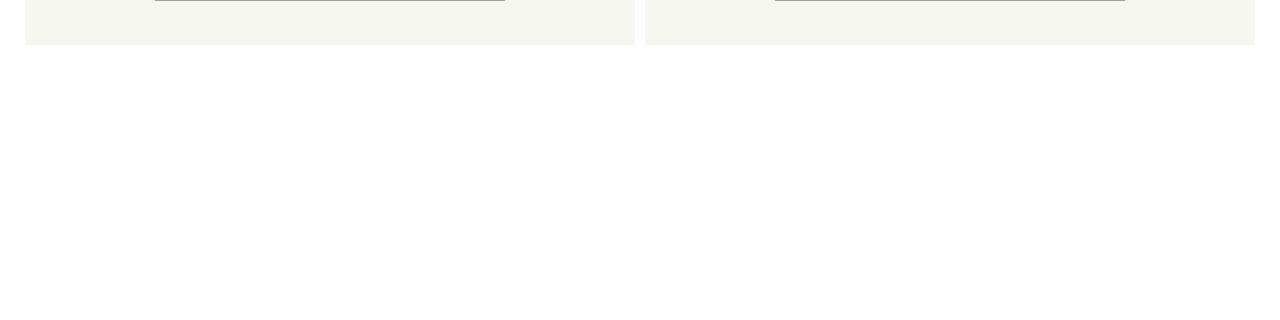
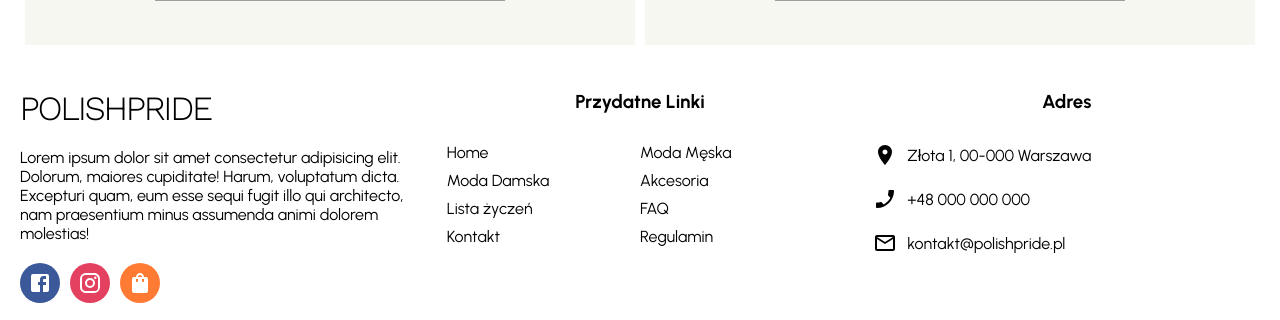
Before and after one commit to MeloonDev/e-commerce-polishpride, a React (Create React App) app: page / in a window 1280 px wide. Shown: the part 1664-1984 px from the top of the page. Before the commit the page ends 1734 px from the top, so only its background shows below. Built offline with nearby package versions, Linux system fonts and the light colour scheme; grey boxes are pictures that could not be loaded.

Commit message:
Create Footer

```diff
--- a/public/index.html
+++ b/public/index.html
@@ -21,7 +21,7 @@
         font-family: "Urbanist", sans-serif;
       }
     </style>
-    <title>POLISH PRIDE</title>
+    <title>POLISHPRIDE</title>
   </head>
   <body>
     <noscript>You need to enable JavaScript to run this app.</noscript>
--- /dev/null
+++ b/src/components/Footer.jsx
@@ -0,0 +1,143 @@
+import styled from "styled-components";
+import FacebookIcon from "@mui/icons-material/Facebook";
+import InstagramIcon from "@mui/icons-material/Instagram";
+import ShoppingBagIcon from "@mui/icons-material/ShoppingBag";
+import LocationOnIcon from "@mui/icons-material/LocationOn";
+import PhoneEnabledIcon from "@mui/icons-material/PhoneEnabled";
+import EmailOutlinedIcon from "@mui/icons-material/EmailOutlined";
+
+const Container = styled.div`
+  display: flex;
+`;
+
+const Left = styled.div`
+  flex: 1;
+  display: flex;
+  flex-direction: column;
+  padding: 20px;
+`;
+
+const Logo = styled.h1`
+  font-weight: bold;
+  font-family: "Work Sans", sans-serif;
+`;
+
+const Desc = styled.p`
+  margin: 20px 0;
+`;
+
+const SocialContainer = styled.div`
+  display: flex;
+`;
+
+const SocialIcon = styled.div`
+  width: 40px;
+  height: 40px;
+  border-radius: 50%;
+  color: #fff;
+  background-color: ${(props) => props.color};
+  display: flex;
+  justify-content: center;
+  align-items: center;
+  margin-right: 10px;
+  cursor: pointer;
+  transition: all 0.3s;
+
+  &:hover {
+    transform: scale(1.1);
+  }
+`;
+
+const Center = styled.div`
+  flex: 1;
+  padding: 20px;
+`;
+
+const Title = styled.h3`
+  margin-bottom: 30px;
+  text-align: center;
+`;
+
+const List = styled.ul`
+  margin: 0;
+  padding: 0;
+  list-style: none;
+  display: flex;
+  flex-wrap: wrap;
+`;
+
+const ListItem = styled.li`
+  width: 50%;
+  margin-bottom: 9px;
+  cursor: pointer;
+
+  &:hover {
+    text-decoration: underline;
+  }
+`;
+
+const Right = styled.div`
+  flex: 1;
+  padding: 20px;
+`;
+
+const ContactItem = styled.div`
+  margin-bottom: 20px;
+  display: flex;
+  align-items: center;
+`;
+
+const Footer = () => {
+  return (
+    <Container>
+      <Left>
+        <Logo>POLISHPRIDE</Logo>
+        <Desc>
+          Lorem ipsum dolor sit amet consectetur adipisicing elit. Dolorum,
+          maiores cupiditate! Harum, voluptatum dicta. Excepturi quam, eum esse
+          sequi fugit illo qui architecto, nam praesentium minus assumenda animi
+          dolorem molestias!
+        </Desc>
+        <SocialContainer>
+          <SocialIcon color="#3B5999">
+            <FacebookIcon />
+          </SocialIcon>
+          <SocialIcon color="#e4405f">
+            <InstagramIcon />
+          </SocialIcon>
+          <SocialIcon color="#FF7B33">
+            <ShoppingBagIcon />
+          </SocialIcon>
+        </SocialContainer>
+      </Left>
+      <Center>
+        <Title>Przydatne Linki</Title>
+        <List>
+          <ListItem>Home</ListItem>
+          <ListItem>Moda Męska</ListItem>
+          <ListItem>Moda Damska</ListItem>
+          <ListItem>Akcesoria</ListItem>
+          <ListItem>Lista życzeń</ListItem>
+          <ListItem>FAQ</ListItem>
+          <ListItem>Kontakt</ListItem>
+          <ListItem>Regulamin</ListItem>
+        </List>
+      </Center>
+      <Right>
+        <Title>Adres</Title>
+        <ContactItem>
+          <LocationOnIcon style={{ marginRight: "10px" }} /> Złota 1, 00-000
+          Warszawa
+        </ContactItem>
+        <ContactItem>
+          <PhoneEnabledIcon style={{ marginRight: "10px" }} /> +48 000 000 000
+        </ContactItem>
+        <ContactItem>
+          <EmailOutlinedIcon style={{ marginRight: "10px" }} />{" "}
+          kontakt@polishpride.pl
+        </ContactItem>
+      </Right>
+    </Container>
+  );
+};
+export default Footer;
--- a/src/pages/Home.jsx
+++ b/src/pages/Home.jsx
@@ -1,5 +1,6 @@
 import Announcement from "../components/Announcement";
 import Categories from "../components/Categories";
+import Footer from "../components/Footer";
 import NavBar from "../components/NavBar";
 import Products from "../components/Products";
 import Slider from "../components/Slider";
@@ -12,6 +13,7 @@ const Home = () => {
       <Slider />
       <Categories />
       <Products />
+      <Footer />
     </div>
   );
 };
```
